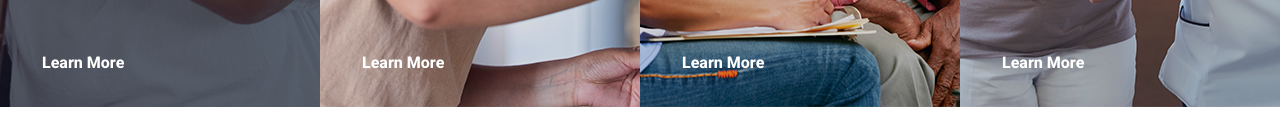
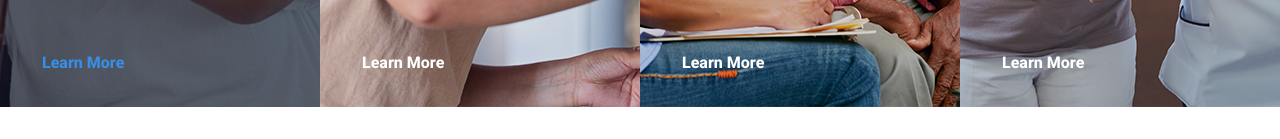
Before and after one commit to kamillamamatova/Wellness-Care, a plain HTML site: page index.html in a window 1280 px wide. In both pictures the pointer is over the link 160 px from the left and 2148 px from the top of the page. Shown: the part 2085-2224 px from the top of the page. Drawn offline with nearby package versions, Linux system fonts and the light colour scheme.

Commit message:
Canged it so when you hover over "Learn more" it turns blue

```diff
--- a/styles.css
+++ b/styles.css
@@ -422,6 +422,11 @@ footer h2 {
 .service-card a {
   font-size: clamp(16px, 0.95vw, 20px);
   font-weight: 800;
+  transition: color .2s ease;
+}
+
+.service-card a:hover {
+  color: var(--blue);
 }
 
 .assessment {
```
